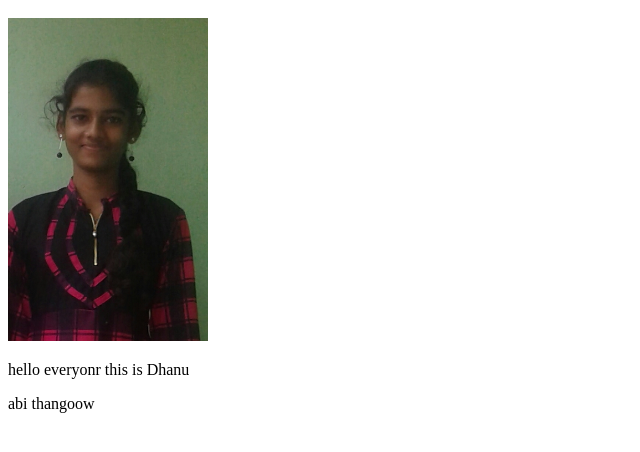
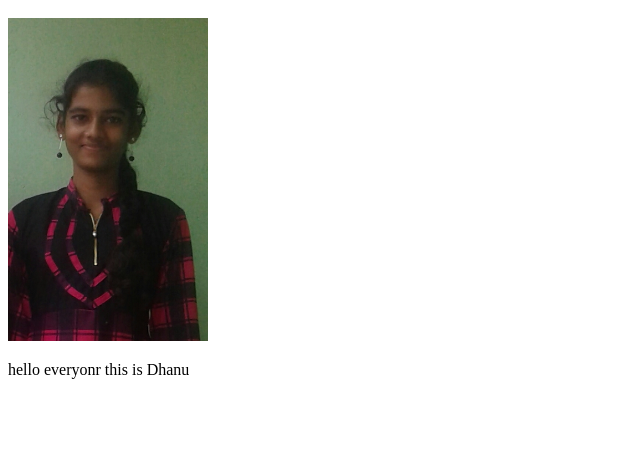
Before and after one commit to DhanushaMahendran/FIRST-PROJECT, a plain HTML site: page index.html in a window 1280 px wide. Shown: the part 120-572 px from the top of the page, without its empty margins (0-640 px from the left). Drawn offline with Linux system fonts and the light colour scheme.

```diff
--- a/index.html
+++ b/index.html
@@ -10,6 +10,5 @@
     <h1>abiyoow</h1>
     <img width="200px" src="profile.jpg" alt="">
     <p>hello everyonr this is Dhanu</p>
-    <p>abi thangoow</p>
 </body>
 </html>
```
